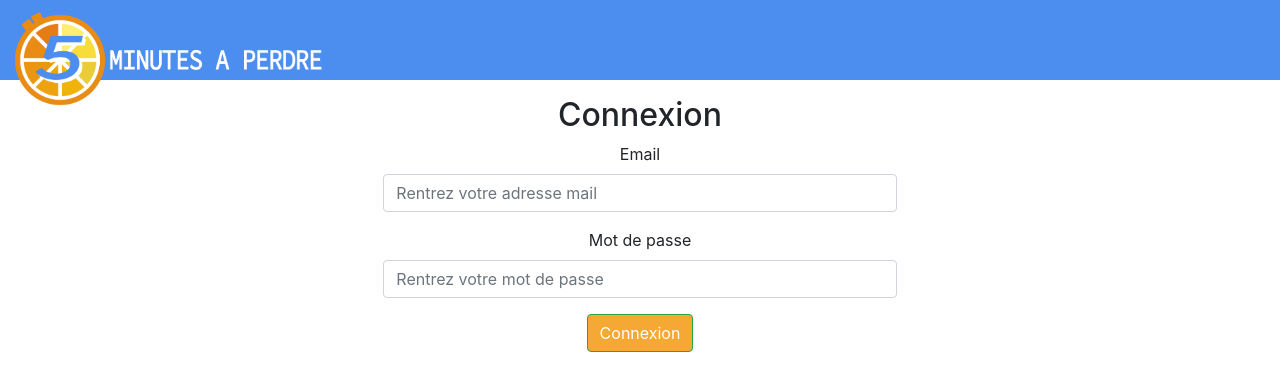
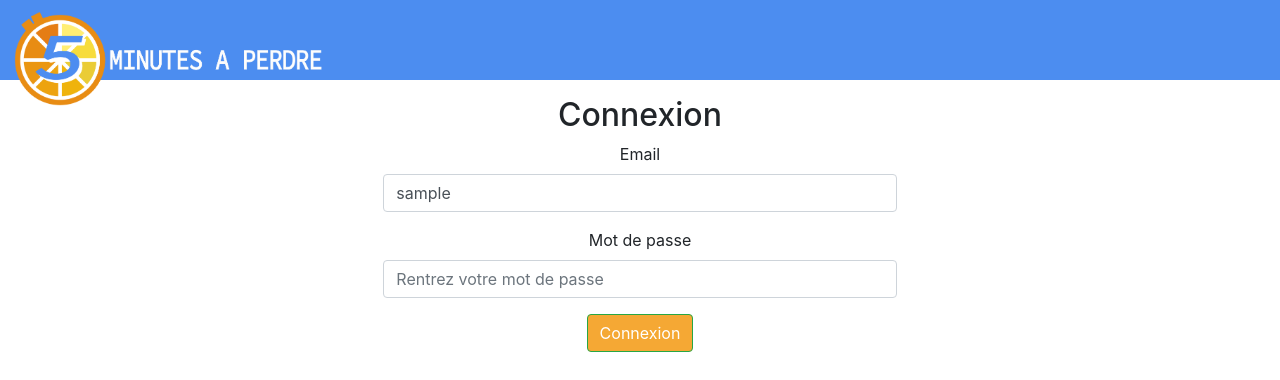
Before and after one commit to Sheepou01/symfony-api, a Symfony app: template templates/security/index.html.twig in a window 1280 px wide. Shown: the top 380 px of the page. Run offline with Twig, Linux system fonts and the light colour scheme; the template is opened without the code that fills it: most values are stand-ins (such as "Sample title", 1, 10 or a date in 2020); some libraries are stand-ins or nearby versions.

Commit message:
message d'erreur login

```diff
--- a/composer.json
+++ b/composer.json
@@ -26,7 +26,7 @@
         "symfony/security-bundle": "4.2.*",
         "symfony/serializer": "4.2.*",
         "symfony/serializer-pack": "*",
-        "symfony/swiftmailer-bundle": "^3.1",
+        "symfony/swiftmailer-bundle": "^3.2",
         "symfony/translation": "4.2.*",
         "symfony/twig-bundle": "4.2.*",
         "symfony/validator": "4.2.*",
--- a/templates/security/index.html.twig
+++ b/templates/security/index.html.twig
@@ -11,12 +11,16 @@
 {% endif %}
 <h2> Connexion </h2>
 
+{% if error %}
+<div class="alert alert-danger col-md-6 mx-auto">Identifiant et/ou mot de passe incorrect(s)</div>
+{% endif %}
+
 <form action="{{ path('signin') }}" method="post">
 {# {{dump(error)}} #}
     <div class="form-group form-row justify-content-center">
         <div class="col-md-6">
             <label for="username">Email</label>
-            <input type="text" placeholder="Rentrez votre adresse mail" class="form-control" required name = "_username">
+            <input type="text" placeholder="Rentrez votre adresse mail" class="form-control" required name = "_username" value = "{{ last_username }}">
         </div>
     </div>
     <div class="form-group form-row justify-content-center">
```
Also changed, not shown: 1 other file.
